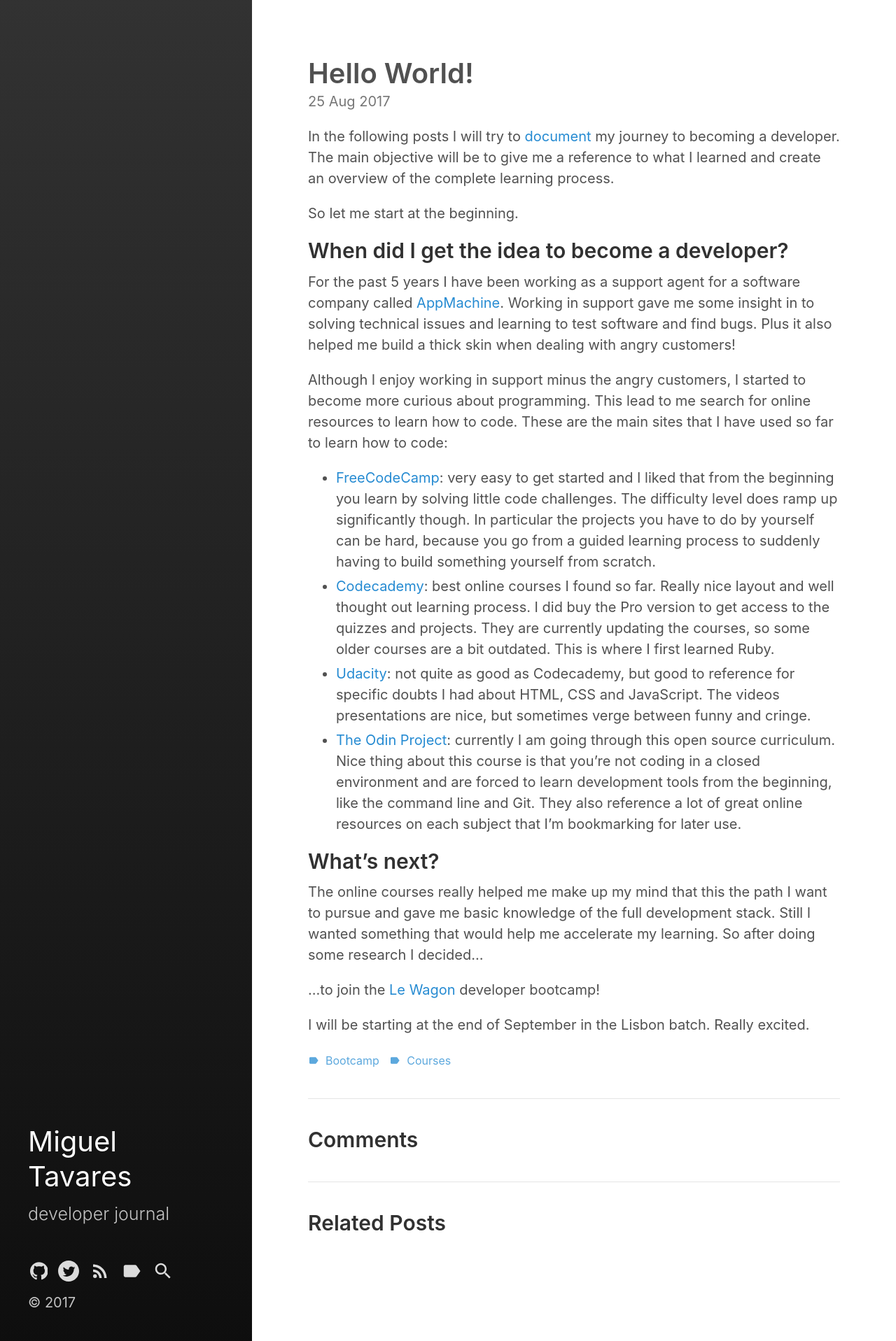
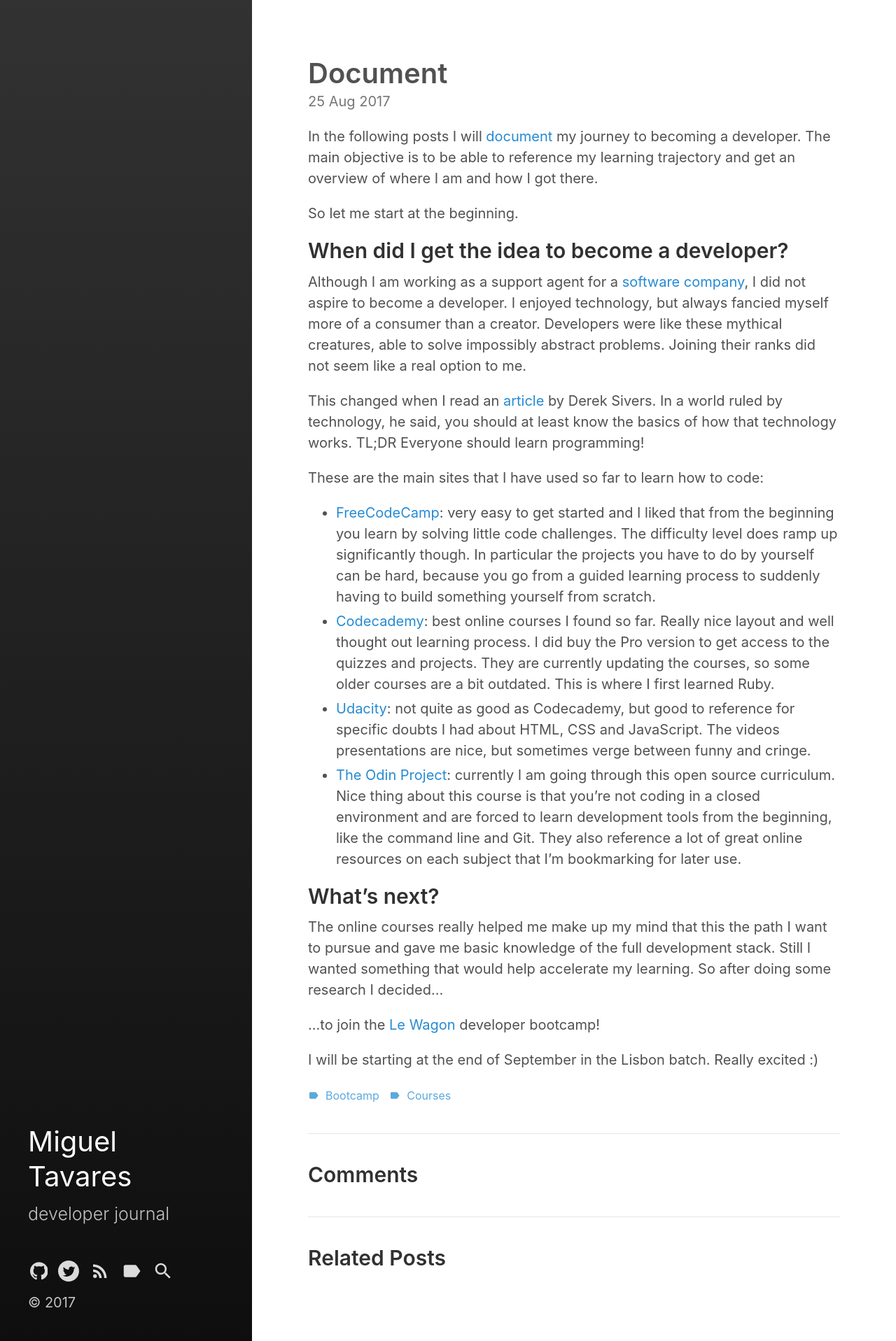
Before and after one commit to buzzmeekz/buzzmeekz.GitHub.io, a Jekyll site: the page built from _posts/2017-08-25-Document.md, in a window 1280 px wide. Shown: the whole page at 70% size. Built offline with Jekyll 4.4.1, drawn with Linux system fonts in a browser that asks for light colours.

Commit message:
Edit Document post

```diff
--- a/_posts/2017-08-25-Hello-World.md
+++ b/_posts/2017-08-25-Document.md
@@ -1,21 +1,23 @@
 ---
 layout: post
-title:  "Hello World!"
+title:  "Document"
 date:   2017-08-25 13:15:16 +0200
 tags:
   - bootcamp
   - courses
 excerpt_separator:  <!--more-->
 ---
-In the following posts I will try to [document](https://www.youtube.com/watch?v=RVKofRN1dyI) my journey to becoming a developer. The main objective will be to give me a reference to what I learned and create an overview of the complete learning process.
+In the following posts I will [document](https://www.youtube.com/watch?v=RVKofRN1dyI) my journey to becoming a developer. The main objective is to be able to reference my learning trajectory and get an overview of where I am and how I got there.
 
 So let me start at the beginning.
 
 ## When did I get the idea to become a developer?
 
-For the past 5 years I have been working as a support agent for a software company called [AppMachine](http://appmachine.com). Working in support gave me some insight in to solving technical issues and learning to test software and find bugs. Plus it also helped me build a thick skin when dealing with angry customers!
+Although I am working as a support agent for a [software company](http://appmachine.com), I did not aspire to become a developer. I enjoyed technology, but always fancied myself more of a consumer than a creator. Developers were like these mythical creatures, able to solve impossibly abstract problems. Joining their ranks did not seem like a real option to me.
 
-Although I enjoy working in support minus the angry customers, I started to become more curious about programming. This lead to me search for online resources to learn how to code. These are the main sites that I have used so far to learn how to code:
+This changed when I read an [article](https://sivers.org/prog) by Derek Sivers. In a world ruled by technology, he said, you should at least know the basics of how that technology works. TL;DR Everyone should learn programming!
+
+These are the main sites that I have used so far to learn how to code:
 
 
 - [FreeCodeCamp](https://www.freecodecamp.org/): very easy to get started and I liked that from the beginning you learn by solving little code challenges. The difficulty level does ramp up significantly though. In particular the projects you have to do by yourself can be hard, because you go from a guided learning process to suddenly having to build something yourself from scratch.
@@ -25,8 +27,8 @@ Although I enjoy working in support minus the angry customers, I started to beco
 
 ## What’s next?
 
-The online courses really helped me make up my mind that this the path I want to pursue and gave me basic knowledge of the full development stack. Still I wanted something that would help me accelerate my learning. So after doing some research I decided…
+The online courses really helped me make up my mind that this the path I want to pursue and gave me basic knowledge of the full development stack. Still I wanted something that would help accelerate my learning. So after doing some research I decided…
 
 …to join the [Le Wagon](https://www.lewagon.com) developer bootcamp!
 
-I will be starting at the end of September in the Lisbon batch. Really excited.
+I will be starting at the end of September in the Lisbon batch. Really excited :)
```
